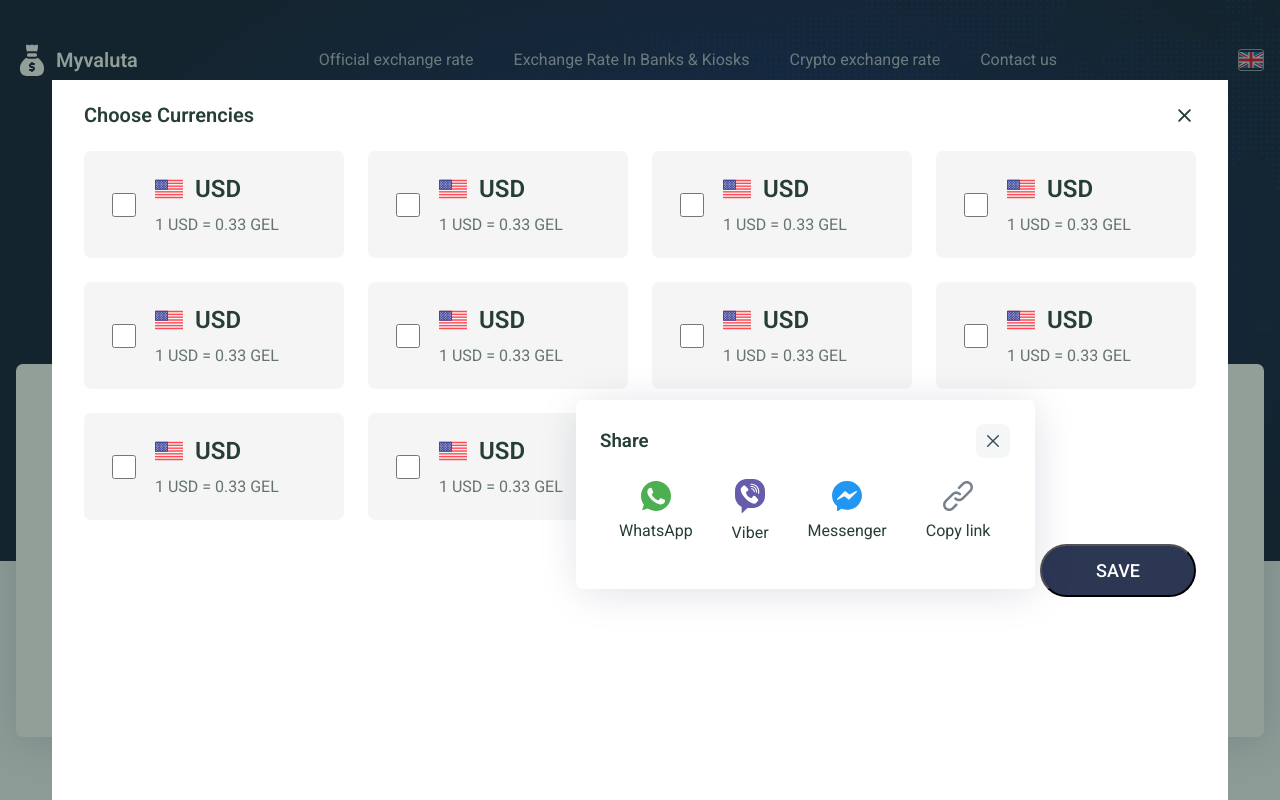
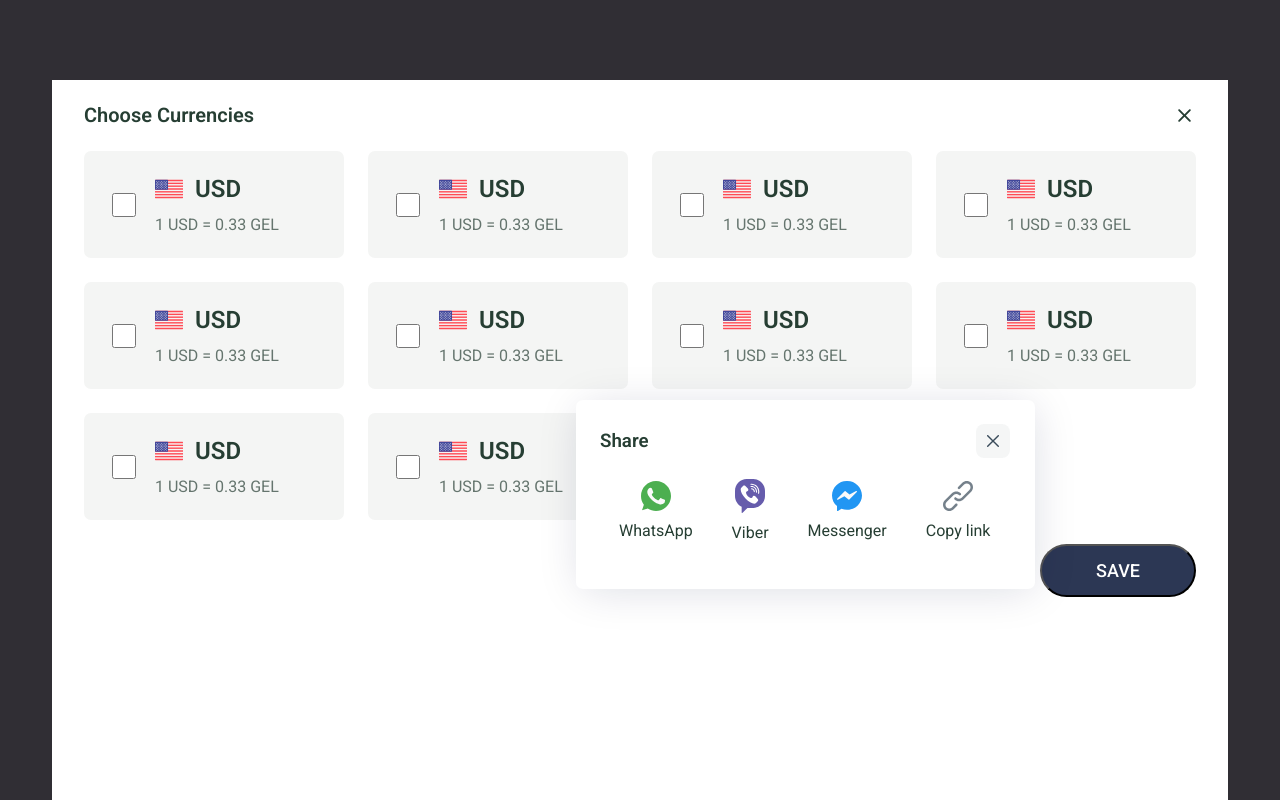
Before and after one commit to altersoft-digital/myvaluta, a plain HTML site: page index.html in a window 1280 px wide. Both pictures are taken after a click on the element 1152 px from the left and 440 px from the top of the page. Shown: the top 800 px of the page. Drawn offline with nearby package versions, Linux system fonts and the light colour scheme.

Commit message:
background color updated

```diff
--- a/assets/css/style.css
+++ b/assets/css/style.css
@@ -889,7 +889,7 @@ p {
     bottom: 0;
     width: 100%;
     height: 100%;
-    background-color: rgba(38, 62, 51, 0.5);
+    background-color: #302E34;
     z-index: 10000;
     display: none;
 }
@@ -1567,17 +1567,6 @@ textarea{
     line-height: 16px;
     color: rgba(58, 75, 90, 0.65);
 }
-/* new footer */
-/* .footer-nav{
-    display: flex;
-    flex-direction: column;
-}
-.footer-nav ul{
-    flex-direction: column;
-}
-.footer-nav .socials{
-    flex-direction: row; */
-
 /* NEW VERSION OF CSS CODE END */
 .currency-main-container {
     display: grid;
@@ -1670,7 +1659,6 @@ textarea{
     justify-content: end;
     align-content: start;
 }
-
 #headingtabs {
     width: 100%;
     display: none;
--- a/assets/js/popup.js
+++ b/assets/js/popup.js
@@ -13,7 +13,7 @@ function closepopup(popup) {
 function sharepopup(popup){
     document.querySelector(popup).style.display = 'block';
     document.querySelector('.bg-overlay').style.display ='block';
-    document.querySelector('.bg-overlay').style.background = 'none';
+    // document.querySelector('.bg-overlay').style.background = 'none';
 }
 
 
```
